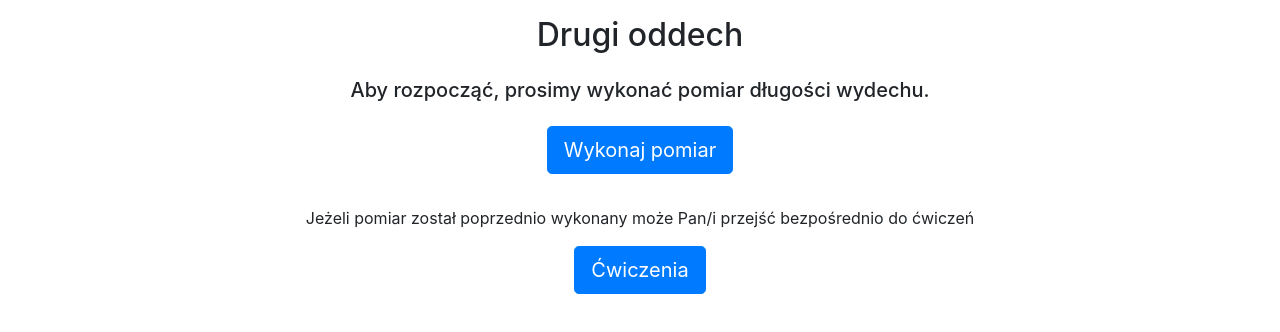
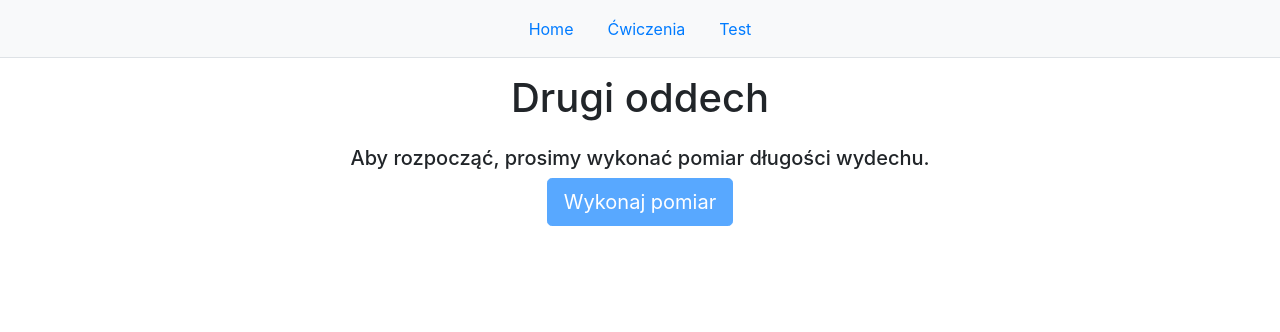
Before and after one commit to jchabrowski/Breathe-app, a React (Create React App) app: page / in a window 1280 px wide. Shown: the top 332 px of the page. Built offline with nearby package versions, Linux system fonts and the light colour scheme.

Commit message:
creating routing

```diff
--- a/src/App.js
+++ b/src/App.js
@@ -1,26 +1,23 @@
 import React from 'react';
-import 'bootstrap/dist/css/bootstrap.min.css';
+// import 'bootstrap/dist/css/bootstrap.min.css';
+import Home from './Home/Home';
+import Test from './LengthTest/LengthTest'
+import Exercise from './Exercise/Exercise';
+import Navbar from './Navbar/Navbar';
+import {  BrowserRouter, Route } from 'react-router-dom';
 
 import './App.css';
 
 function App() {
   return (
-    <React.Fragment>
-    <div className="col d-flex justify-content-center text-center">
-      <ul class="list-unstyled">
-        <li class="h2 pt-3">Drugi oddech</li>
-        <li class="h5 py-3">Aby rozpocząć, prosimy wykonać pomiar długości wydechu.</li>
-        <button type="button" class="btn btn-primary btn-lg">Wykonaj pomiar</button>
-      </ul>
+  <BrowserRouter>
+    <div className="App">
+      <Navbar />
+        <Route exact path="/" component={Home}/>
+        <Route path="/LengthTest" component={Test}/>
+        <Route path="/Exercise" component={Exercise}/>
     </div>
-
-    <div className="col d-flex justify-content-center text-center">
-      <ul class="list-unstyled">
-        <p class="pt-3">Jeżeli pomiar został poprzednio wykonany może Pan/i przejść bezpośrednio do ćwiczeń</p>
-        <button type="button" class="btn btn-primary btn-lg">Ćwiczenia</button>
-      </ul>
-    </div>
-    </React.Fragment>
+  </BrowserRouter>
   );
 }
 
--- /dev/null
+++ b/src/Exercise/Exercise.js
@@ -0,0 +1,12 @@
+import React from 'react';
+import 'bootstrap/dist/css/bootstrap.min.css';
+
+const Exercise = () => {
+  return (
+    <div className="col py-3 justify-content-center text-center">
+      <h1>Exercise</h1>
+    </div>
+  )
+};
+
+export default Exercise;
--- /dev/null
+++ b/src/Home/Home.js
@@ -0,0 +1,19 @@
+import React from 'react';
+import 'bootstrap/dist/css/bootstrap.min.css';
+
+const Home = () => {
+  return (
+    <div className="col justify-content-center text-center">
+      <div className="py-3">
+        <h1>Drugi oddech</h1>
+      </div>
+
+      <div>
+        <h5>Aby rozpocząć, prosimy wykonać pomiar długości wydechu.</h5>
+        <button type="button" class="btn btn-primary btn-lg" disabled>Wykonaj pomiar</button>
+      </div>
+    </div>
+  )
+};
+
+export default Home;
--- /dev/null
+++ b/src/LengthTest/LengthTest.js
@@ -0,0 +1,12 @@
+import React from 'react';
+import 'bootstrap/dist/css/bootstrap.min.css';
+
+const Test = () => {
+  return (
+    <div className="col py-3 justify-content-center text-center">
+      <h1>Lung Test</h1>
+    </div>
+  )
+};
+
+export default Test;
--- /dev/null
+++ b/src/Navbar/Navbar.js
@@ -0,0 +1,16 @@
+import React from 'react';
+import 'bootstrap/dist/css/bootstrap.min.css';
+import { Link, NavLink  } from 'react-router-dom';
+const Navbar = () => {
+  return (
+   <div>
+    <nav className="navbar nav-tabs navbar-light bg-light justify-content-center">
+      <Link className="nav-link" to="/">Home</Link>
+      <Link className="nav-link" to="/Exercise">Ćwiczenia</Link>
+      <Link className="nav-link" to="/LengthTest">Test</Link>
+    </nav>
+  </div>
+  )
+};
+
+export default Navbar;
```
